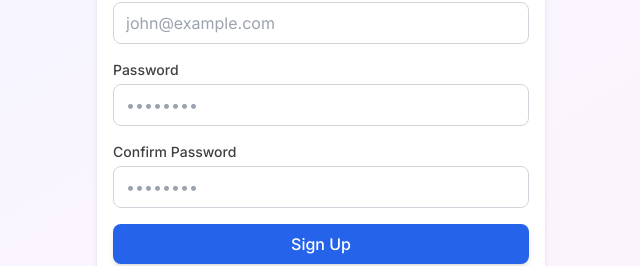
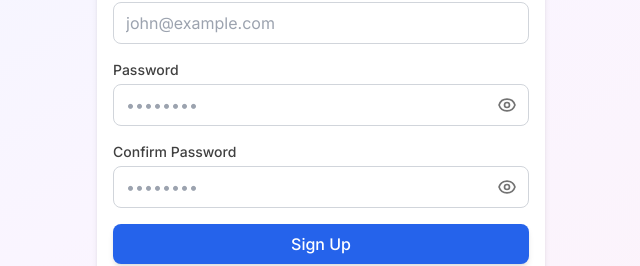
Before and after one commit to Werontye/daily-companion, a Next.js app: page /auth/register in a window 1280 px wide. Shown: the part 327-593 px from the top of the page, without its empty margins (319-959 px from the left). Built offline with nearby package versions, Linux system fonts and the light colour scheme.

Commit message:
Feature: Add password visibility toggle to login and register forms
- Added eye icon buttons to show/hide password fields
- Separate toggle states for password and confirm password
- Smooth transitions and hover effects

```diff
--- a/src/app/auth/login/page.tsx
+++ b/src/app/auth/login/page.tsx
@@ -14,6 +14,7 @@
   })
   const [error, setError] = useState('')
   const [isLoading, setIsLoading] = useState(false)
+  const [showPassword, setShowPassword] = useState(false)
 
   const handleSubmit = async (e: React.FormEvent) => {
     e.preventDefault()
@@ -80,14 +81,32 @@
 
             <div>
               <label className="label">Password</label>
+              <div className="relative">
                 <input
-                type="password"
+                  type={showPassword ? 'text' : 'password'}
                   value={formData.password}
                   onChange={(e) => setFormData({ ...formData, password: e.target.value })}
-                className="input"
+                  className="input pr-10"
                   placeholder="••••••••"
                   required
                 />
+                <button
+                  type="button"
+                  onClick={() => setShowPassword(!showPassword)}
+                  className="absolute right-3 top-1/2 -translate-y-1/2 text-neutral-500 hover:text-neutral-700 dark:hover:text-neutral-300 transition-colors"
+                >
+                  {showPassword ? (
+                    <svg className="w-5 h-5" fill="none" stroke="currentColor" viewBox="0 0 24 24">
+                      <path strokeLinecap="round" strokeLinejoin="round" strokeWidth={2} d="M13.875 18.825A10.05 10.05 0 0112 19c-4.478 0-8.268-2.943-9.543-7a9.97 9.97 0 011.563-3.029m5.858.908a3 3 0 114.243 4.243M9.878 9.878l4.242 4.242M9.88 9.88l-3.29-3.29m7.532 7.532l3.29 3.29M3 3l3.59 3.59m0 0A9.953 9.953 0 0112 5c4.478 0 8.268 2.943 9.543 7a10.025 10.025 0 01-4.132 5.411m0 0L21 21" />
+                    </svg>
+                  ) : (
+                    <svg className="w-5 h-5" fill="none" stroke="currentColor" viewBox="0 0 24 24">
+                      <path strokeLinecap="round" strokeLinejoin="round" strokeWidth={2} d="M15 12a3 3 0 11-6 0 3 3 0 016 0z" />
+                      <path strokeLinecap="round" strokeLinejoin="round" strokeWidth={2} d="M2.458 12C3.732 7.943 7.523 5 12 5c4.478 0 8.268 2.943 9.542 7-1.274 4.057-5.064 7-9.542 7-4.477 0-8.268-2.943-9.542-7z" />
+                    </svg>
+                  )}
+                </button>
+              </div>
             </div>
 
             <button
--- a/src/app/auth/register/page.tsx
+++ b/src/app/auth/register/page.tsx
@@ -16,6 +16,8 @@
   })
   const [error, setError] = useState('')
   const [isLoading, setIsLoading] = useState(false)
+  const [showPassword, setShowPassword] = useState(false)
+  const [showConfirmPassword, setShowConfirmPassword] = useState(false)
 
   const handleSubmit = async (e: React.FormEvent) => {
     e.preventDefault()
@@ -109,28 +111,64 @@
 
             <div>
               <label className="label">Password</label>
+              <div className="relative">
                 <input
-                type="password"
+                  type={showPassword ? 'text' : 'password'}
                   value={formData.password}
                   onChange={(e) => setFormData({ ...formData, password: e.target.value })}
-                className="input"
+                  className="input pr-10"
                   placeholder="••••••••"
                   required
                   minLength={6}
                 />
+                <button
+                  type="button"
+                  onClick={() => setShowPassword(!showPassword)}
+                  className="absolute right-3 top-1/2 -translate-y-1/2 text-neutral-500 hover:text-neutral-700 dark:hover:text-neutral-300 transition-colors"
+                >
+                  {showPassword ? (
+                    <svg className="w-5 h-5" fill="none" stroke="currentColor" viewBox="0 0 24 24">
+                      <path strokeLinecap="round" strokeLinejoin="round" strokeWidth={2} d="M13.875 18.825A10.05 10.05 0 0112 19c-4.478 0-8.268-2.943-9.543-7a9.97 9.97 0 011.563-3.029m5.858.908a3 3 0 114.243 4.243M9.878 9.878l4.242 4.242M9.88 9.88l-3.29-3.29m7.532 7.532l3.29 3.29M3 3l3.59 3.59m0 0A9.953 9.953 0 0112 5c4.478 0 8.268 2.943 9.543 7a10.025 10.025 0 01-4.132 5.411m0 0L21 21" />
+                    </svg>
+                  ) : (
+                    <svg className="w-5 h-5" fill="none" stroke="currentColor" viewBox="0 0 24 24">
+                      <path strokeLinecap="round" strokeLinejoin="round" strokeWidth={2} d="M15 12a3 3 0 11-6 0 3 3 0 016 0z" />
+                      <path strokeLinecap="round" strokeLinejoin="round" strokeWidth={2} d="M2.458 12C3.732 7.943 7.523 5 12 5c4.478 0 8.268 2.943 9.542 7-1.274 4.057-5.064 7-9.542 7-4.477 0-8.268-2.943-9.542-7z" />
+                    </svg>
+                  )}
+                </button>
+              </div>
             </div>
 
             <div>
               <label className="label">Confirm Password</label>
+              <div className="relative">
                 <input
-                type="password"
+                  type={showConfirmPassword ? 'text' : 'password'}
                   value={formData.confirmPassword}
                   onChange={(e) => setFormData({ ...formData, confirmPassword: e.target.value })}
-                className="input"
+                  className="input pr-10"
                   placeholder="••••••••"
                   required
                   minLength={6}
                 />
+                <button
+                  type="button"
+                  onClick={() => setShowConfirmPassword(!showConfirmPassword)}
+                  className="absolute right-3 top-1/2 -translate-y-1/2 text-neutral-500 hover:text-neutral-700 dark:hover:text-neutral-300 transition-colors"
+                >
+                  {showConfirmPassword ? (
+                    <svg className="w-5 h-5" fill="none" stroke="currentColor" viewBox="0 0 24 24">
+                      <path strokeLinecap="round" strokeLinejoin="round" strokeWidth={2} d="M13.875 18.825A10.05 10.05 0 0112 19c-4.478 0-8.268-2.943-9.543-7a9.97 9.97 0 011.563-3.029m5.858.908a3 3 0 114.243 4.243M9.878 9.878l4.242 4.242M9.88 9.88l-3.29-3.29m7.532 7.532l3.29 3.29M3 3l3.59 3.59m0 0A9.953 9.953 0 0112 5c4.478 0 8.268 2.943 9.543 7a10.025 10.025 0 01-4.132 5.411m0 0L21 21" />
+                    </svg>
+                  ) : (
+                    <svg className="w-5 h-5" fill="none" stroke="currentColor" viewBox="0 0 24 24">
+                      <path strokeLinecap="round" strokeLinejoin="round" strokeWidth={2} d="M15 12a3 3 0 11-6 0 3 3 0 016 0z" />
+                      <path strokeLinecap="round" strokeLinejoin="round" strokeWidth={2} d="M2.458 12C3.732 7.943 7.523 5 12 5c4.478 0 8.268 2.943 9.542 7-1.274 4.057-5.064 7-9.542 7-4.477 0-8.268-2.943-9.542-7z" />
+                    </svg>
+                  )}
+                </button>
+              </div>
             </div>
 
             <button
```
Lines whose indentation alone changed are shown as unchanged.
